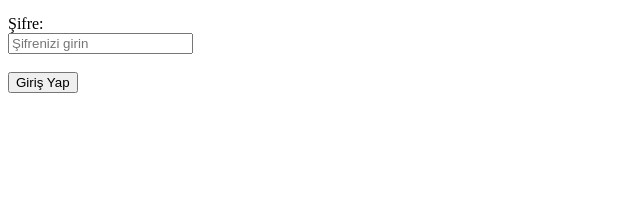
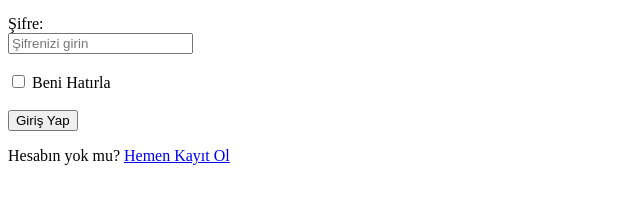
Before and after one commit to busecoban/insidertestinium-tech-hub-js-developer-bootcamp-2025-summer, a plain HTML site: page HW_Gun_1_HTML_Alistirmasi/login.html in a window 1280 px wide. Shown: the part 122-326 px from the top of the page, without its empty margins (0-640 px from the left). Drawn offline with Linux system fonts and the light colour scheme.

Commit message:
add "Remember Me" checkbox and signup link to login form

```diff
--- a/HW_Gun_1_HTML_Alistirmasi/login.html
+++ b/HW_Gun_1_HTML_Alistirmasi/login.html
@@ -25,7 +25,12 @@
         required
       /><br /><br />
 
+      <input type="checkbox" id="remember" name="remember" />
+      <label for="remember">Beni Hatırla</label><br /><br />
+
       <button type="submit">Giriş Yap</button>
     </form>
+
+    <p>Hesabın yok mu? <a href="signup.html">Hemen Kayıt Ol</a></p>
   </body>
 </html>
```
